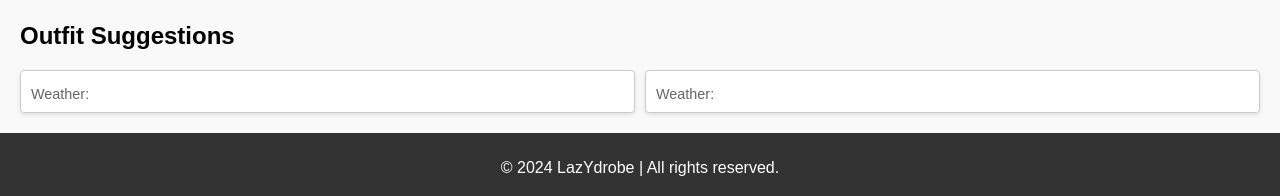
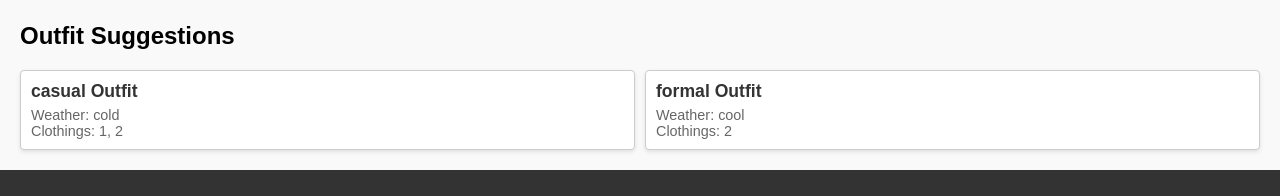
Before and after one commit to Anantesh-Mohapatra/LazYdrobe-Online, a React (Create React App) app: page /outfits in a window 1280 px wide. Both pictures are taken after typing "Sample", "Sample" into the empty fields and a click on the button "Login". Shown: the part 231-427 px from the top of the page. Built offline with nearby package versions, Linux system fonts and the light colour scheme; no server answers.

Commit message:
added the demo data

```diff
--- a/src/components/ECommerce.js
+++ b/src/components/ECommerce.js
@@ -1,4 +1,3 @@
-// ECommerce.js
 import React, { useState } from 'react';
 import ECommerceItem from './ECommerceItem';
 import '../App.css';
@@ -9,7 +8,9 @@ const ECommerce = ({ items }) => {
   const [filter, setFilter] = useState('');
 
   const filteredItems = items.filter(item =>
-    item.category ? item.category.toLowerCase().includes(filter.toLowerCase()) : false
+    item.suggested_item_type
+      ? item.suggested_item_type.toLowerCase().includes(filter.toLowerCase())
+      : false
   );
 
   return (
@@ -22,7 +23,7 @@ const ECommerce = ({ items }) => {
       />
       <div className="ecommerce-grid">
         {filteredItems.map(item => (
-          <ECommerceItem key={item.id} item={item} />
+          <ECommerceItem key={item.product_id} item={item} />
         ))}
       </div>
     </div>
--- a/src/components/ECommerceItem.js
+++ b/src/components/ECommerceItem.js
@@ -1,14 +1,12 @@
 // ECommerceItem.js
 import React from 'react';
-import '../App.css';
-import './styling/ECommerceItem.css';
 
 const ECommerceItem = ({ item }) => {
   return (
     <div className="ecommerce-item">
-      <img src={item.image} alt={item.name} />
-      <h3>{item.name}</h3>
-      <p>{item.category}</p>
+      <img src={item.image_url} alt={item.product_name} />
+      <h3>{item.product_name}</h3>
+      <p>Price: ${item.price}</p>
     </div>
   );
 };
--- a/src/components/OutfitSuggestions.js
+++ b/src/components/OutfitSuggestions.js
@@ -10,9 +10,12 @@ const OutfitSuggestions = ({ outfits }) => {
       <h2>Outfit Suggestions</h2>
       <div className="outfit-list">
         {outfits.map(outfit => (
-          <div key={outfit.id} className="outfit-card">
-            <h3>{outfit.name}</h3>
-            <p>Weather: {outfit.weather}</p>
+          // Use outfit_id as the unique key
+          <div key={outfit.outfit_id} className="outfit-card">
+            {/* Use the correct properties based on mock data */}
+            <h3>{outfit.occasion.type} Outfit</h3>
+            <p>Weather: {outfit.for_weather}</p>
+            <p>Clothings: {outfit.clothings.join(", ")}</p>
           </div>
         ))}
       </div>
--- a/src/mockData.js
+++ b/src/mockData.js
@@ -22,33 +22,38 @@ export const users = [
     }
   ];
 
-  // Mock data for wardrobe_items
-  export const ecommerceItems = [
+
+// Mock data for ecommerce_products
+export const ecommerceItems = [
     {
-      product_id: 186668741135,
+      product_id: 156460922232,
       suggested_item_type: "Coats, Jackets & Vests",
-      product_name: "Men's warm standing collar jacket, casual outdoor parka, street coat Winter Tact",
-      price: 36.38,
-      product_url: "https://www.ebay.com/itm/Mens-warm-standing-collar-jacket-casual-outdoor-parka-street-coat-Winter-Tact-/186668741135?var=694698933195",
-      image_url: "https://i.ebayimg.com/thumbs/images/g/pk0AAOSw5s1m14oW/s-l140.jpg"
+      product_name: "Calvin Klein Wool Coat Womens 6",
+      price: 16.95,
+      product_url: "https://www.ebay.com/itm/Calvin-Klein-Wool-Coat-Womens-6-/156460922232",
+      image_url: "https://i.ebayimg.com/thumbs/images/g/GAoAAOSwHnpd8Vpo/s-l140.jpg",
+      date_suggested: "2024-02-20T10:00:00"
     },
     {
-      product_id: 204999601171,
+      product_id: 395047190185,
       suggested_item_type: "Coats, Jackets & Vests",
-      product_name: "A New Day Women's Button Up Winter Water-Resistant Trench Coat Jacket, Tan, S",
-      price: 16.99,
-      product_url: "https://www.ebay.com/itm/New-Day-Womens-Button-Up-Winter-Water-Resistant-Trench-Coat-Jacket-Tan-S-/204999601171",
-      image_url: "https://i.ebayimg.com/thumbs/images/g/81gAAOSw0Ctm6u0~/s-l140.jpg"
+      product_name: "Women's Casual Thicken Wool Blend Stand Collar Single Breasted Pea Coat - CHARTOU",
+      price: 37.99,
+      product_url: "https://www.ebay.com/itm/Womens-Casual-Thicken-Wool-Blend-Stand-Collar-Single-Breasted-Pea-Coat-CHARTOU-/395047190185",
+      image_url: "https://i.ebayimg.com/thumbs/images/g/4~UAAOSwlHBlcO-Y/s-l140.jpg",
+      date_suggested: "2024-02-22T15:00:00"
     },
     {
-      product_id: 155488229926,
+      product_id: 172875575111,
       suggested_item_type: "Coats, Jackets & Vests",
-      product_name: "New Mens Carhartt Duck Detroit Jacket Work Coat CT103828 - Pick Size and Color",
-      price: 109.95,
-      product_url: "https://www.ebay.com/itm/New-Mens-Carhartt-Duck-Detroit-Jacket-Work-Coat-CT103828-Pick-Size-and-Color-/155488229926?var=457516791957",
-      image_url: "https://i.ebayimg.com/thumbs/images/g/bxMAAOSwkIdkLGV3/s-l140.jpg"
+      product_name: "Mens Heavy Weight MA-1 Flight Bomber Jacket Full Zip Outerwear Coat Colors NWT",
+      price: 34.99,
+      product_url: "https://www.ebay.com/itm/Mens-Heavy-Weight-MA-1-Flight-Bomber-Jacket-Full-Zip-Outerwear-Coat-Colors-NWT-/172875575111",
+      image_url: "https://i.ebayimg.com/thumbs/images/g/bQUAAOSwMDZjH4-B/s-l140.jpg",
+      date_suggested: "2024-03-01T12:00:00"
     }
   ];
+
 
   // Mock data for wardrobe_items linking to ecommerce products
   export const wardrobeItems = [
```
